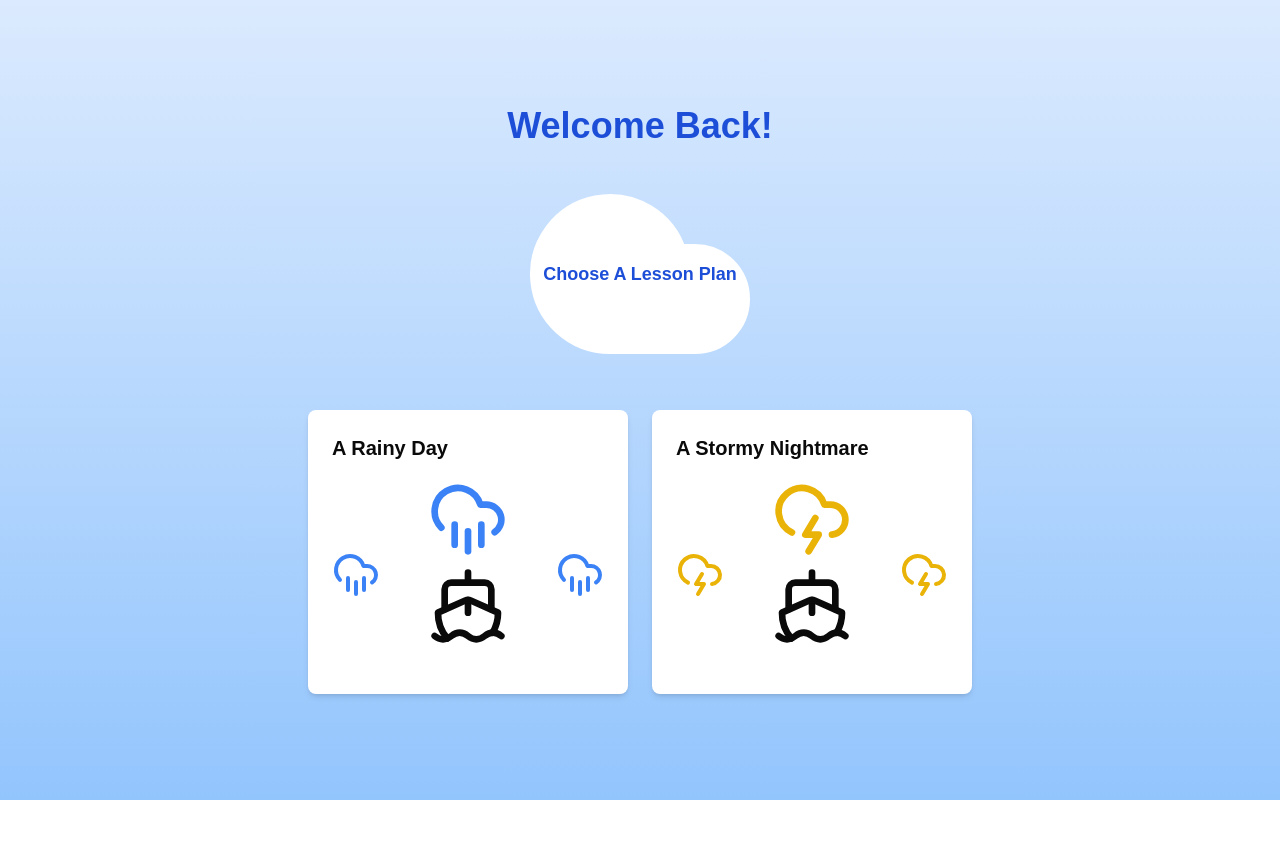
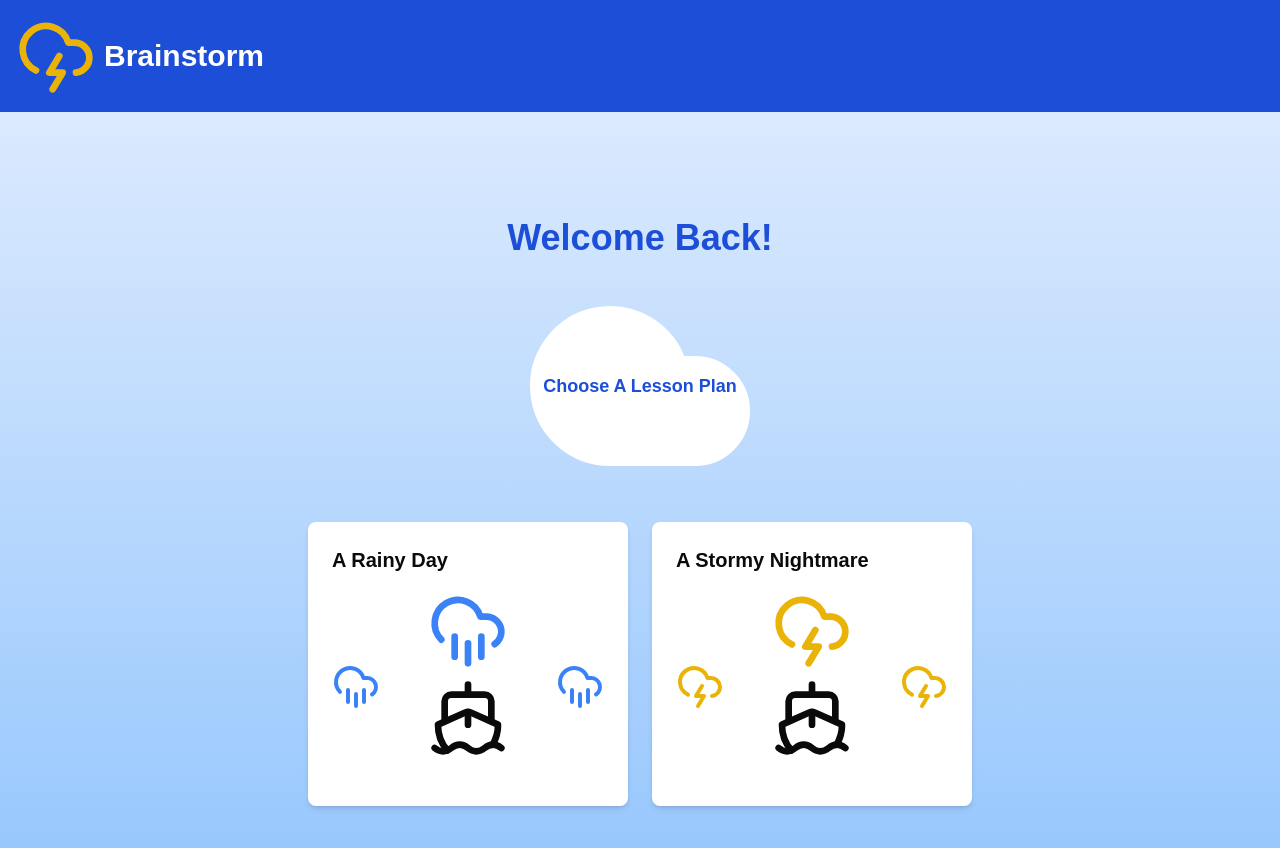
Before and after one commit to brainstorm-hack-the-valley/brainstorm, a Next.js app: page /home in a window 1280 px wide. Shown: the top 848 px of the page. Before the commit the page ends 800 px from the top, so only its background shows below. Built offline with nearby package versions, Linux system fonts and the light colour scheme.

Commit message:
header bar

```diff
--- a/src/app/home/page.tsx
+++ b/src/app/home/page.tsx
@@ -1,9 +1,12 @@
 import React from 'react';
 import { Cloud, CloudRain, CloudLightning, Ship, Sun, Timer, TimerOff, X, TimerOffIcon } from 'lucide-react';
 import { LightningBoltIcon } from '@radix-ui/react-icons';
+import Header from '../../components/ui/header';
 
 export default function Home() {
     return (
+        <div>
+            <Header />
         <div className="min-h-screen flex flex-col items-center justify-center bg-gradient-to-b from-blue-100 to-blue-300">
             <h1 className="text-4xl font-bold text-blue-700 mb-2">Welcome Back!</h1>
 
@@ -83,5 +86,6 @@ export default function Home() {
     </div>
     </div>
     </div>
+    </div>
     );
 }
--- /dev/null
+++ b/src/components/ui/header.tsx
@@ -0,0 +1,17 @@
+import React from 'react';
+import { CloudLightning } from 'lucide-react';
+
+const Header = () => {
+  return (
+    <header className="bg-blue-700 text-white p-4 shadow-lg">
+      <div className="container mx-auto flex justify-between items-center">
+        <div className='flex items-center'>
+            <CloudLightning className="w-20 h-20 text-yellow-500" />
+            <h1 className="text-3xl font-bold ml-2">Brainstorm</h1>
+        </div>
+      </div>
+    </header>
+  );
+};
+
+export default Header;
```
